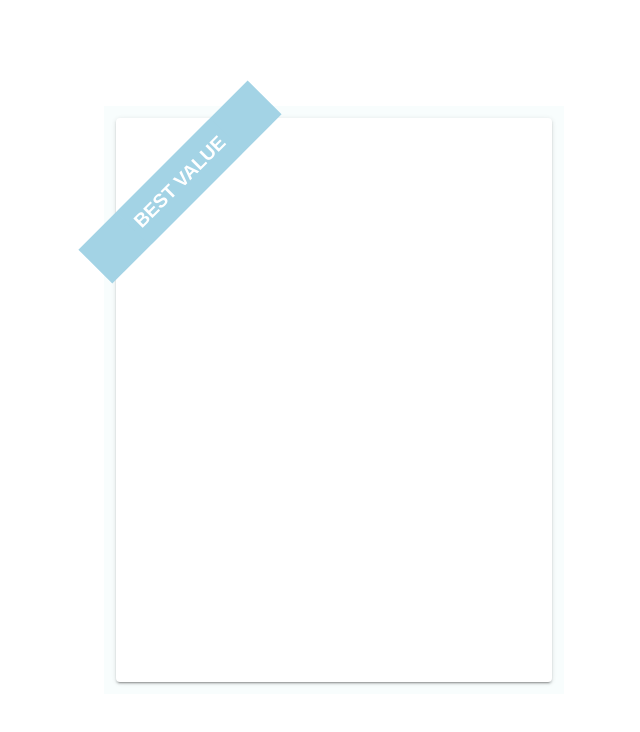
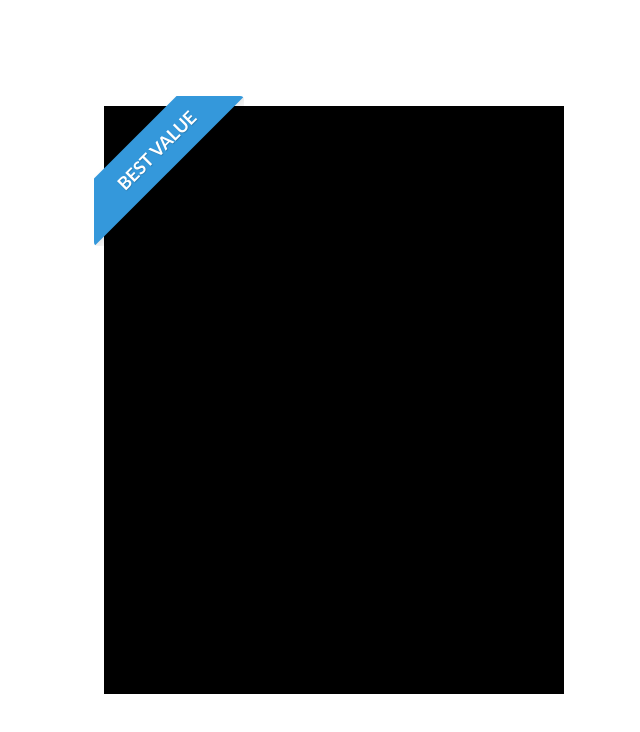
Before and after one commit to Swati11129/BestValueCard-design, a Vue app: page / in a window 1280 px wide. Shown: the top 732 px of the page, without its empty margins (306-946 px from the left). Built offline with nearby package versions, Linux system fonts and the light colour scheme.

Commit message:
changed ribbon

```diff
--- a/src/App.vue
+++ b/src/App.vue
@@ -5,14 +5,15 @@
     display: grid;
     grid-template-columns: 2fr 1.2fr 1.2fr 2fr;
     grid-template-rows: 1.5fr 4fr 4fr 1.5fr;">
-        <v-row theme="light" class="  position color-container">
+        <v-row  class="  position color-container">
 
-            <v-col>
-                <v-card class="card-position">
-                    <div class="ribbon-1 left  ">BEST VALUE
-                    </div>
+
+                <v-card class="card-position ">
+                    <!-- <div class="ribbon-1 left  ">BEST VALUE
+                    </div> -->
+                      <div class="ribbon ribbon-top-left"><span>BEST VALUE</span></div>
                 </v-card>
-            </v-col>
+
         </v-row>
     </v-container>
 </v-app>
@@ -29,6 +30,7 @@ export default {
 </script>
 
 <style>
+@import url(https://fonts.googleapis.com/css?family=Lato:700);
 .card-position {
     display: flex;
     align-items: center;
@@ -40,7 +42,7 @@ export default {
     display: grid;
     grid-column: 2/span 2;
     grid-row: 2/span 2;
-
+background-color: black;
 }
 
 
@@ -50,32 +52,71 @@ export default {
 }
 
 .color-container {
-    background-color: #F8FDFD;
+    background-color: black;
 }
 
-.ribbon-1 {
 
-    background: #08769b;
-    box-shadow: 0 0 0 999px #a3d3e5;
-    clip-path: inset(0 -40%);
-    color: white
+.ribbon {
+  width: 150px;
+  height: 150px;
+  overflow: hidden;
+  position: absolute;
 }
 
-.left {
-    inset: 0 auto auto 0;
-    transform-origin: 100% 0;
-    transform: translate(-29.3%) rotate(-45deg);
-    background-color: #a3d3e5;
-    position: absolute;
+.box {
+  position: relative;
+  max-width: 600px;
+  width: 90%;
+  height: 400px;
+  background: #fff;
+  box-shadow: 0 0 15px rgba(0,0,0,.1);
+}
+.ribbon::before,
+.ribbon::after {
+  position: absolute;
+  z-index: -1;
+  content: '';
+  display: block;
+  border: 5px solid #2980b9;
+}
+.ribbon span {
+  position: absolute;
+  display: block;
+  width: 225px;
+  padding: 15px 0;
+  background-color: #3498db;
+  box-shadow: 0 5px 10px rgba(0,0,0,.1);
+  color: #fff;
+  font: 700 18px/1 'Lato', sans-serif;
+  text-shadow: 0 1px 1px rgba(0,0,0,.2);
+  text-transform: uppercase;
+  text-align: center;
+}
 
-    display: flex;
-    align-items: center;
-    justify-content: center;
-    color: white;
-    width: 133px;
-    height: 48px;
-    font-size: larger;
-    font-family:sans-serif;
-    font-weight: bold;
+
+/* top left*/
+.ribbon-top-left {
+  top: -10px;
+  left: -10px;
 }
+.ribbon-top-left::before,
+.ribbon-top-left::after {
+  border-top-color: transparent;
+  border-left-color: transparent;
+}
+.ribbon-top-left::before {
+  top: 0;
+  right: 0;
+}
+.ribbon-top-left::after {
+  bottom: 0;
+  left: 0;
+}
+.ribbon-top-left span {
+  right: -25px;
+  top: 30px;
+  transform: rotate(-45deg);
+}
+
+
 </style>
```
